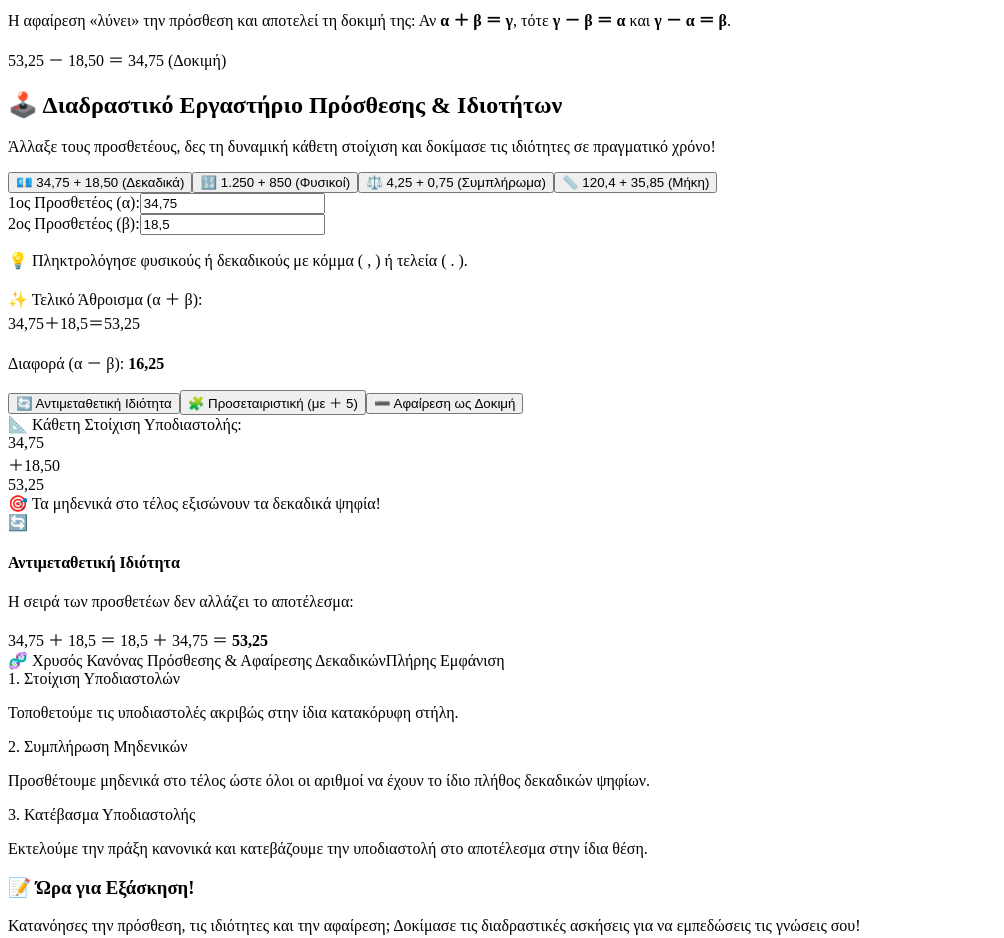
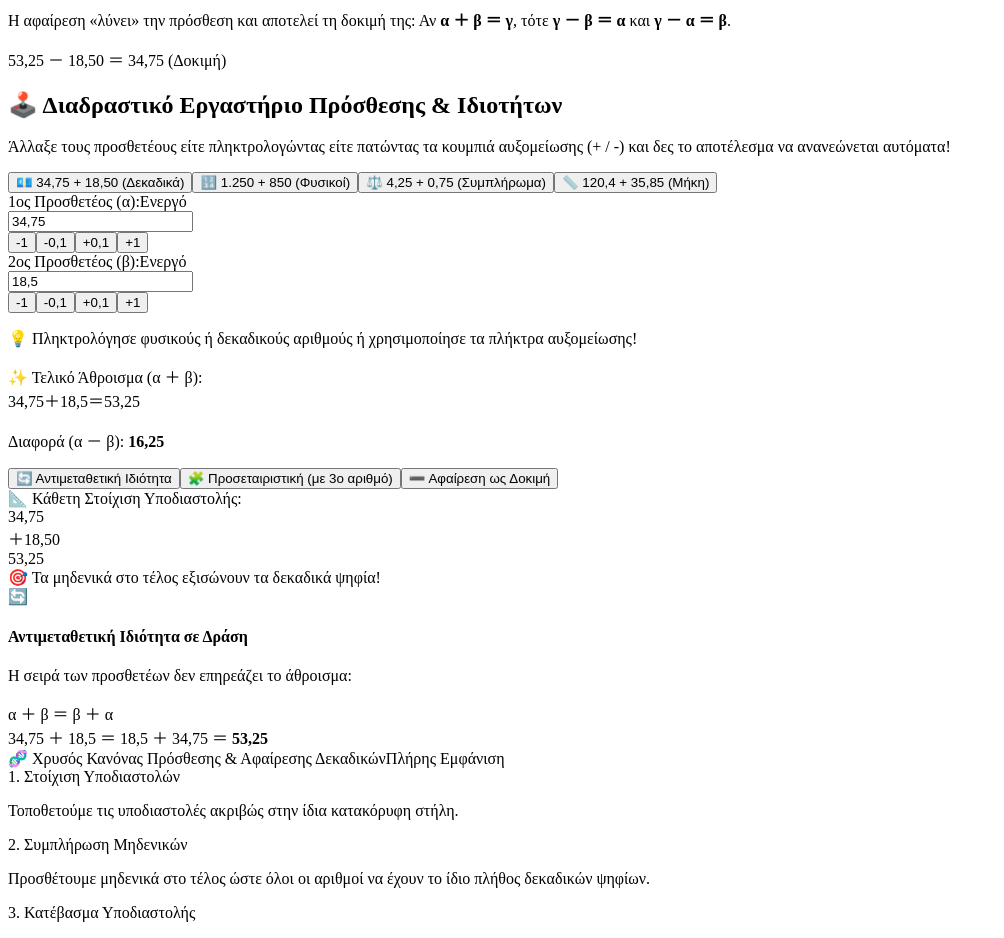
Before and after one commit to gkrimpas-lab/learn-maths-2026, a Next.js app: page /st-dimotikou/05-prosthesi in a window 1280 px wide. Shown: the part 740-1678 px from the top of the page, without its empty margins (0-1004 px from the left). Built offline with nearby package versions, Linux system fonts and the light colour scheme.

Commit message:
Update 05-prosthesi.js

```diff
--- a/pages/st-dimotikou/05-prosthesi.js
+++ b/pages/st-dimotikou/05-prosthesi.js
@@ -7,6 +7,7 @@ export default function ProsthesiAfairesiPage() {
   const [numA, setNumA] = useState("34,75");
   const [numB, setNumB] = useState("18,5");
   const [activeProperty, setActiveProperty] = useState("antimetathetiki"); // 'antimetathetiki', 'prosetairistiki', 'antitheti'
+  const [extraNum, setExtraNum] = useState("5"); // Για την προσεταιριστική ιδιότητα
 
   const presets = [
     { label: '💶 34,75 + 18,50 (Δεκαδικά)', a: '34,75', b: '18,5' },
@@ -33,8 +34,20 @@ export default function ProsthesiAfairesiPage() {
 
   const valA = parseVal(numA);
   const valB = parseVal(numB);
+  const valExtra = parseVal(extraNum);
+
   const sumVal = (valA + valB).toFixed(3).replace(/\.?0+$/, '').replace('.', ',');
   const diffVal = Math.abs(valA - valB).toFixed(3).replace(/\.?0+$/, '').replace('.', ',');
+
+  // Βοηθητικές συναρτήσεις αυξομείωσης (+ / -)
+  const adjustValue = (currentStr, delta) => {
+    const current = parseVal(currentStr);
+    const updated = Math.max(0, current + delta);
+    // Αν είναι ακέραιος εμφανίζεται χωρίς δεκαδικά, αλλιώς διατηρεί 1-2 δεκαδικά
+    const isDec = currentStr.includes(',');
+    const decimals = isDec ? Math.min(2, (currentStr.split(',')[1] || '').length || 1) : 0;
+    return updated.toFixed(decimals).replace('.', ',');
+  };
 
   // Ευθυγράμμιση ψηφίων για την κάθετη πράξη
   const formatVerticalNumber = (str) => {
@@ -120,8 +133,6 @@ export default function ProsthesiAfairesiPage() {
 
           {/* 3. THEORY CARDS (3 COLS) */}
           <div className="grid grid-cols-1 md:grid-cols-3 gap-6 2xl:gap-8">
-
-            {/* CARD 1 */}
             <div className="bg-blue-50/80 border border-blue-100 p-6 2xl:p-8 rounded-3xl space-y-4 flex flex-col justify-between shadow-sm">
               <div className="space-y-2.5">
                 <div className="w-10 h-10 2xl:w-12 2xl:h-12 bg-blue-600 text-white rounded-2xl flex items-center justify-center font-black text-lg 2xl:text-xl shadow-sm">
@@ -137,7 +148,6 @@ export default function ProsthesiAfairesiPage() {
               </div>
             </div>
 
-            {/* CARD 2 */}
             <div className="bg-indigo-50/80 border border-indigo-100 p-6 2xl:p-8 rounded-3xl space-y-4 flex flex-col justify-between shadow-sm">
               <div className="space-y-2.5">
                 <div className="w-10 h-10 2xl:w-12 2xl:h-12 bg-indigo-600 text-white rounded-2xl flex items-center justify-center font-black text-lg 2xl:text-xl shadow-sm">
@@ -155,7 +165,6 @@ export default function ProsthesiAfairesiPage() {
               </div>
             </div>
 
-            {/* CARD 3 */}
             <div className="bg-cyan-50/80 border border-cyan-100 p-6 2xl:p-8 rounded-3xl space-y-4 flex flex-col justify-between shadow-sm">
               <div className="space-y-2.5">
                 <div className="w-10 h-10 2xl:w-12 2xl:h-12 bg-cyan-600 text-white rounded-2xl flex items-center justify-center font-black text-lg 2xl:text-xl shadow-sm">
@@ -170,7 +179,6 @@ export default function ProsthesiAfairesiPage() {
                 <p>53,25 － 18,50 ＝ 34,75 (Δοκιμή)</p>
               </div>
             </div>
-
           </div>
 
           {/* 4. INTERACTIVE PLAYGROUND */}
@@ -181,7 +189,7 @@ export default function ProsthesiAfairesiPage() {
                   <span>🕹️</span> Διαδραστικό Εργαστήριο Πρόσθεσης & Ιδιοτήτων
                 </h2>
                 <p className="text-gray-500 text-sm 2xl:text-base">
-                  Άλλαξε τους προσθετέους, δες τη δυναμική κάθετη στοίχιση και δοκίμασε τις ιδιότητες σε πραγματικό χρόνο!
+                  Άλλαξε τους προσθετέους είτε πληκτρολογώντας είτε πατώντας τα κουμπιά αυξομείωσης (+ / -) και δες το αποτέλεσμα να ανανεώνεται αυτόματα!
                 </p>
               </div>
 
@@ -206,41 +214,121 @@ export default function ProsthesiAfairesiPage() {
             {/* MAIN VERTICAL STACK STRUCTURE */}
             <div className="space-y-6">
 
-              {/* ROW 1: (1) INPUTS & (2) DYNAMIC READOUT */}
+              {/* ROW 1: (1) INTERACTIVE INPUTS WITH BUTTONS & (2) DYNAMIC READOUT */}
               <div className="grid grid-cols-1 lg:grid-cols-12 gap-6 items-stretch">
 
                 {/* INPUTS A & B (7 COLS) */}
                 <div className="lg:col-span-7 bg-slate-50 border border-slate-200 p-5 2xl:p-6 rounded-2xl space-y-4 shadow-inner flex flex-col justify-center">
                   <div className="grid grid-cols-1 sm:grid-cols-2 gap-4 items-center">
-                    <div className="space-y-1.5">
+
+                    {/* INPUT A */}
+                    <div className="space-y-2 bg-white p-3.5 rounded-2xl border border-emerald-200 shadow-sm">
+                      <div className="flex justify-between items-center">
                         <label className="text-xs 2xl:text-sm font-black text-emerald-800 uppercase tracking-wider block">
                           1ος Προσθετέος (α):
                         </label>
+                        <span className="text-[10px] font-bold bg-emerald-50 text-emerald-700 px-2 py-0.5 rounded-full">
+                          Ενεργό
+                        </span>
+                      </div>
+
                       <input
                         type="text"
                         value={numA}
                         onChange={(e) => setNumA(sanitizeInput(e.target.value))}
-                        className="text-2xl 2xl:text-3xl font-black text-center p-3 bg-white border-2 border-emerald-300 rounded-2xl shadow-sm focus:border-emerald-500 outline-none transition-all w-full tracking-wider text-emerald-700 font-mono"
+                        className="text-2xl 2xl:text-3xl font-black text-center p-2.5 bg-emerald-50/50 border-2 border-emerald-300 rounded-xl focus:border-emerald-500 outline-none transition-all w-full tracking-wider text-emerald-700 font-mono"
                         placeholder="π.χ. 34,75"
                       />
+
+                      {/* QUICK ADJUST BUTTONS (+ / -) */}
+                      <div className="grid grid-cols-4 gap-1 pt-1">
+                        <button
+                          type="button"
+                          onClick={() => setNumA(adjustValue(numA, -1))}
+                          className="bg-slate-100 hover:bg-slate-200 text-slate-700 text-xs font-black py-1 rounded-lg transition"
+                        >
+                          -1
+                        </button>
+                        <button
+                          type="button"
+                          onClick={() => setNumA(adjustValue(numA, -0.1))}
+                          className="bg-slate-100 hover:bg-slate-200 text-slate-700 text-xs font-black py-1 rounded-lg transition"
+                        >
+                          -0,1
+                        </button>
+                        <button
+                          type="button"
+                          onClick={() => setNumA(adjustValue(numA, +0.1))}
+                          className="bg-emerald-100 hover:bg-emerald-200 text-emerald-800 text-xs font-black py-1 rounded-lg transition"
+                        >
+                          +0,1
+                        </button>
+                        <button
+                          type="button"
+                          onClick={() => setNumA(adjustValue(numA, +1))}
+                          className="bg-emerald-100 hover:bg-emerald-200 text-emerald-800 text-xs font-black py-1 rounded-lg transition"
+                        >
+                          +1
+                        </button>
+                      </div>
                     </div>
 
-                    <div className="space-y-1.5">
+                    {/* INPUT B */}
+                    <div className="space-y-2 bg-white p-3.5 rounded-2xl border border-blue-200 shadow-sm">
+                      <div className="flex justify-between items-center">
                         <label className="text-xs 2xl:text-sm font-black text-blue-800 uppercase tracking-wider block">
                           2ος Προσθετέος (β):
                         </label>
+                        <span className="text-[10px] font-bold bg-blue-50 text-blue-700 px-2 py-0.5 rounded-full">
+                          Ενεργό
+                        </span>
+                      </div>
+
                       <input
                         type="text"
                         value={numB}
                         onChange={(e) => setNumB(sanitizeInput(e.target.value))}
-                        className="text-2xl 2xl:text-3xl font-black text-center p-3 bg-white border-2 border-blue-300 rounded-2xl shadow-sm focus:border-blue-500 outline-none transition-all w-full tracking-wider text-blue-700 font-mono"
+                        className="text-2xl 2xl:text-3xl font-black text-center p-2.5 bg-blue-50/50 border-2 border-blue-300 rounded-xl focus:border-blue-500 outline-none transition-all w-full tracking-wider text-blue-700 font-mono"
                         placeholder="π.χ. 18,5"
                       />
+
+                      {/* QUICK ADJUST BUTTONS (+ / -) */}
+                      <div className="grid grid-cols-4 gap-1 pt-1">
+                        <button
+                          type="button"
+                          onClick={() => setNumB(adjustValue(numB, -1))}
+                          className="bg-slate-100 hover:bg-slate-200 text-slate-700 text-xs font-black py-1 rounded-lg transition"
+                        >
+                          -1
+                        </button>
+                        <button
+                          type="button"
+                          onClick={() => setNumB(adjustValue(numB, -0.1))}
+                          className="bg-slate-100 hover:bg-slate-200 text-slate-700 text-xs font-black py-1 rounded-lg transition"
+                        >
+                          -0,1
+                        </button>
+                        <button
+                          type="button"
+                          onClick={() => setNumB(adjustValue(numB, +0.1))}
+                          className="bg-blue-100 hover:bg-blue-200 text-blue-800 text-xs font-black py-1 rounded-lg transition"
+                        >
+                          +0,1
+                        </button>
+                        <button
+                          type="button"
+                          onClick={() => setNumB(adjustValue(numB, +1))}
+                          className="bg-blue-100 hover:bg-blue-200 text-blue-800 text-xs font-black py-1 rounded-lg transition"
+                        >
+                          +1
+                        </button>
                       </div>
                     </div>
 
+                  </div>
+
                   <p className="text-[11px] 2xl:text-xs text-slate-400 text-center font-medium">
-                    💡 Πληκτρολόγησε φυσικούς ή δεκαδικούς με κόμμα ( , ) ή τελεία ( . ).
+                    💡 Πληκτρολόγησε φυσικούς ή δεκαδικούς αριθμούς ή χρησιμοποίησε τα πλήκτρα αυξομείωσης!
                   </p>
                 </div>
 
@@ -255,13 +343,13 @@ export default function ProsthesiAfairesiPage() {
                     <span className="text-amber-400 font-sans">＋</span>
                     <span className="text-cyan-300">{numB || "0"}</span>
                     <span className="text-slate-400 font-sans">＝</span>
-                    <span className="bg-amber-400 text-slate-900 px-3 py-1 rounded-xl shadow-md">
+                    <span className="bg-amber-400 text-slate-900 px-3.5 py-1 rounded-xl shadow-md">
                       {sumVal}
                     </span>
                   </div>
 
                   <p className="text-xs text-blue-100 font-medium">
-                    Διαφορά (α － β): <strong className="text-amber-300 font-mono">{diffVal}</strong>
+                    Διαφορά (α － β): <strong className="text-amber-300 font-mono text-sm">{diffVal}</strong>
                   </p>
                 </div>
 
@@ -292,7 +380,7 @@ export default function ProsthesiAfairesiPage() {
                         : 'bg-white border border-slate-200 text-slate-700 hover:bg-slate-100'
                     }`}
                   >
-                    🧩 Προσεταιριστική (με ＋ 5)
+                    🧩 Προσεταιριστική (με 3ο αριθμό)
                   </button>
                   <button
                     type="button"
@@ -307,7 +395,7 @@ export default function ProsthesiAfairesiPage() {
                   </button>
                 </div>
 
-                {/* VISUALIZER GRID (VERTICAL ALIGNMENT + PROPERTY DISPLAY) */}
+                {/* VISUALIZER GRID */}
                 <div className="grid grid-cols-1 lg:grid-cols-12 gap-6 items-center">
 
                   {/* LEFT: VERTICAL ALIGNMENT BOX (5 COLS) */}
@@ -341,34 +429,54 @@ export default function ProsthesiAfairesiPage() {
                   </div>
 
                   {/* RIGHT: PROPERTY INTERACTIVE CARD (7 COLS) */}
-                  <div className="lg:col-span-7 bg-white p-6 rounded-2xl border border-slate-200 shadow-sm space-y-4 flex flex-col justify-center min-h-[220px]">
+                  <div className="lg:col-span-7 bg-white p-6 rounded-2xl border border-slate-200 shadow-sm space-y-4 flex flex-col justify-center min-h-[240px]">
                     {activeProperty === 'antimetathetiki' && (
                       <div className="space-y-3">
                         <div className="flex items-center gap-2">
                           <span className="text-xl">🔄</span>
-                          <h4 className="font-black text-slate-900 text-base">Αντιμεταθετική Ιδιότητα</h4>
+                          <h4 className="font-black text-slate-900 text-base">Αντιμεταθετική Ιδιότητα σε Δράση</h4>
                         </div>
                         <p className="text-xs md:text-sm text-slate-600 leading-relaxed">
-                          Η σειρά των προσθετέων δεν αλλάζει το αποτέλεσμα:
+                          Η σειρά των προσθετέων δεν επηρεάζει το άθροισμα:
                         </p>
-                        <div className="bg-slate-50 p-3 rounded-xl border border-slate-200 font-mono text-sm md:text-base font-bold text-center text-slate-800">
-                          <span className="text-emerald-700">{numA}</span> ＋ <span className="text-blue-700">{numB}</span> ＝ <span className="text-blue-700">{numB}</span> ＋ <span className="text-emerald-700">{numA}</span> ＝ <strong className="text-amber-600 font-black">{sumVal}</strong>
+                        <div className="bg-slate-50 p-4 rounded-xl border border-slate-200 font-mono text-sm md:text-base font-bold text-center text-slate-800 space-y-2">
+                          <div className="text-slate-500 text-xs font-sans">
+                            α ＋ β ＝ β ＋ α
+                          </div>
+                          <div>
+                            <span className="text-emerald-700">{numA || "0"}</span> ＋ <span className="text-blue-700">{numB || "0"}</span> ＝ <span className="text-blue-700">{numB || "0"}</span> ＋ <span className="text-emerald-700">{numA || "0"}</span> ＝ <strong className="text-amber-600 font-black">{sumVal}</strong>
+                          </div>
                         </div>
                       </div>
                     )}
 
                     {activeProperty === 'prosetairistiki' && (
                       <div className="space-y-3">
+                        <div className="flex items-center justify-between">
                           <div className="flex items-center gap-2">
                             <span className="text-xl">🧩</span>
                             <h4 className="font-black text-slate-900 text-base">Προσεταιριστική Ιδιότητα</h4>
                           </div>
+
+                          {/* 3ος ΑΡΙΘΜΟΣ INPUT */}
+                          <div className="flex items-center gap-1.5 text-xs font-bold text-slate-600">
+                            <span>3ος Αριθμός (γ):</span>
+                            <input
+                              type="text"
+                              value={extraNum}
+                              onChange={(e) => setExtraNum(sanitizeInput(e.target.value))}
+                              className="w-14 text-center font-mono font-black text-indigo-700 bg-indigo-50 border border-indigo-200 rounded-lg p-1 outline-none"
+                            />
+                          </div>
+                        </div>
+
                         <p className="text-xs md:text-sm text-slate-600 leading-relaxed">
-                          Μπορούμε να ομαδοποιούμε τους προσθετέους με όποιον τρόπο μας διευκολύνει:
+                          Ομαδοποιούμε όπως μας εξυπηρετεί: <code className="text-indigo-700 font-bold">(α ＋ β) ＋ γ ＝ α ＋ (β ＋ γ)</code>
                         </p>
-                        <div className="bg-slate-50 p-3 rounded-xl border border-slate-200 font-mono text-xs md:text-sm font-bold text-center text-slate-800 space-y-1">
-                          <div>({numA} ＋ {numB}) ＋ 5 ＝ {sumVal} ＋ 5 ＝ <strong className="text-indigo-600">{(valA + valB + 5).toFixed(2).replace('.', ',')}</strong></div>
-                          <div>{numA} ＋ ({numB} ＋ 5) ＝ {numA} ＋ {(valB + 5).toFixed(2).replace('.', ',')} ＝ <strong className="text-indigo-600">{(valA + valB + 5).toFixed(2).replace('.', ',')}</strong></div>
+
+                        <div className="bg-slate-50 p-3.5 rounded-xl border border-slate-200 font-mono text-xs md:text-sm font-bold text-center text-slate-800 space-y-1.5">
+                          <div>({numA || "0"} ＋ {numB || "0"}) ＋ {extraNum || "0"} ＝ {sumVal} ＋ {extraNum || "0"} ＝ <strong className="text-indigo-600 font-black">{(valA + valB + valExtra).toFixed(3).replace(/\.?0+$/, '').replace('.', ',')}</strong></div>
+                          <div>{numA || "0"} ＋ ({numB || "0"} ＋ {extraNum || "0"}) ＝ {numA || "0"} ＋ {(valB + valExtra).toFixed(3).replace(/\.?0+$/, '').replace('.', ',')} ＝ <strong className="text-indigo-600 font-black">{(valA + valB + valExtra).toFixed(3).replace(/\.?0+$/, '').replace('.', ',')}</strong></div>
                         </div>
                       </div>
                     )}
@@ -382,9 +490,9 @@ export default function ProsthesiAfairesiPage() {
                         <p className="text-xs md:text-sm text-slate-600 leading-relaxed">
                           Αν από το άθροισμα αφαιρέσουμε έναν προσθετέο, βρίσκουμε τον άλλον:
                         </p>
-                        <div className="bg-slate-50 p-3 rounded-xl border border-slate-200 font-mono text-xs md:text-sm font-bold text-center text-slate-800 space-y-1">
-                          <div><span className="text-amber-600 font-black">{sumVal}</span> － <span className="text-blue-700">{numB}</span> ＝ <strong className="text-emerald-700">{numA}</strong> (Σωστό ✅)</div>
-                          <div><span className="text-amber-600 font-black">{sumVal}</span> － <span className="text-emerald-700">{numA}</span> ＝ <strong className="text-blue-700">{numB}</strong> (Σωστό ✅)</div>
+                        <div className="bg-slate-50 p-3.5 rounded-xl border border-slate-200 font-mono text-xs md:text-sm font-bold text-center text-slate-800 space-y-2">
+                          <div><span className="text-amber-600 font-black">{sumVal}</span> － <span className="text-blue-700">{numB || "0"}</span> ＝ <strong className="text-emerald-700 font-black">{numA || "0"}</strong> (Σωστό ✅)</div>
+                          <div><span className="text-amber-600 font-black">{sumVal}</span> － <span className="text-emerald-700">{numA || "0"}</span> ＝ <strong className="text-blue-700 font-black">{numB || "0"}</strong> (Σωστό ✅)</div>
                         </div>
                       </div>
                     )}
```
Lines whose indentation alone changed are shown as unchanged.
